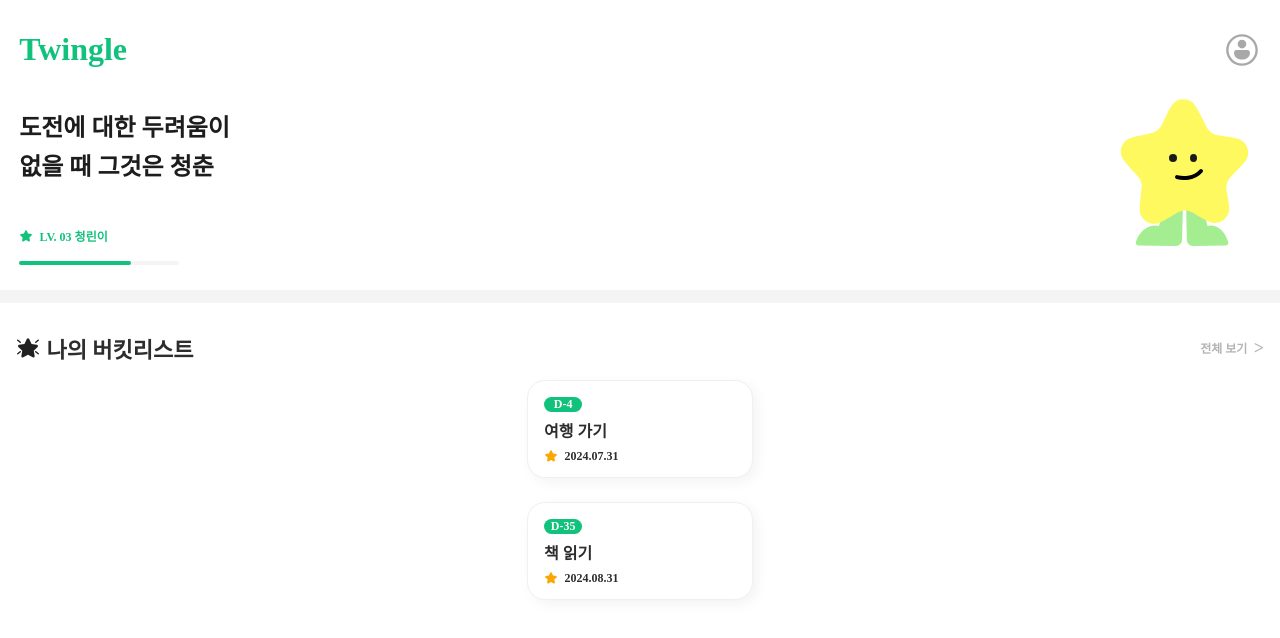
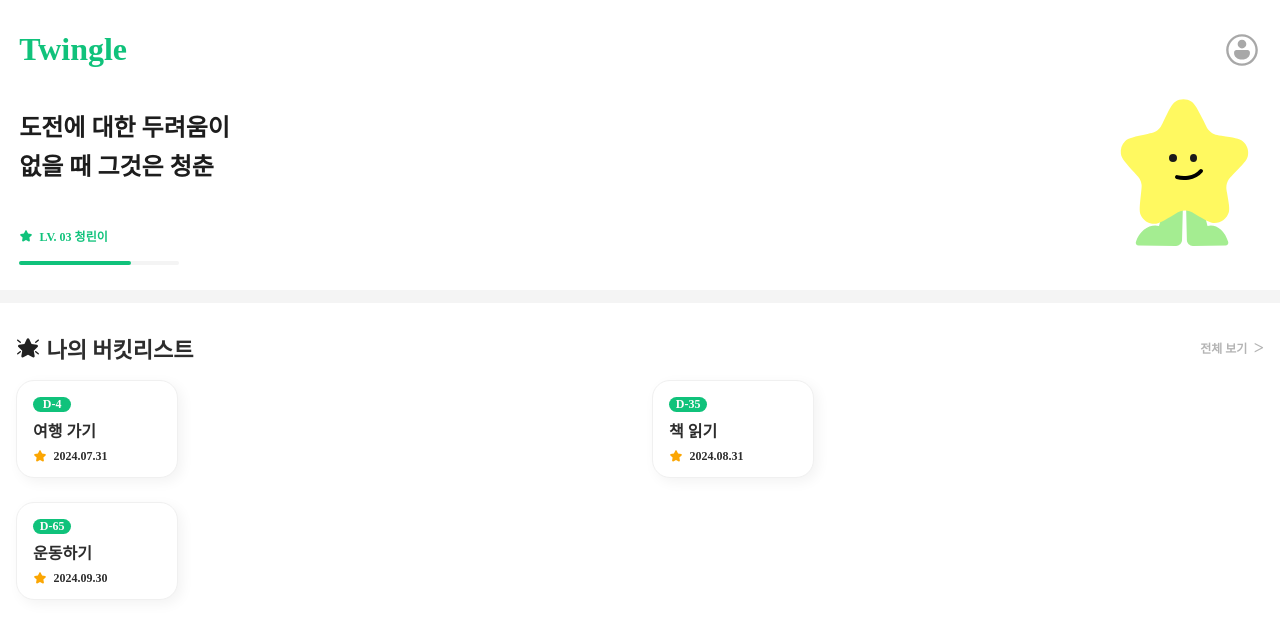
Before and after one commit to 4th-COKATHON/Team4-Client, a React (Vite) app: page / in a window 1280 px wide. Shown: the top 638 px of the page. Built offline with nearby package versions, Linux system fonts and the light colour scheme; the HTML template or start-up script is replaced by a standard one; a web font is replaced by a local one.

Commit message:
feat: home sectoin2 grid로 변경

```diff
--- a/src/pages/Home/HomeSection2.jsx
+++ b/src/pages/Home/HomeSection2.jsx
@@ -8,6 +8,7 @@ import dayjs from "dayjs";
 const myBucketList = [
   { title: "여행 가기", dueDate: "2024-07-31" },
   { title: "책 읽기", dueDate: "2024-08-31" },
+  { title: "운동하기", dueDate: "2024-09-30" },
 ];
 
 const HomeSection2 = () => {
@@ -90,17 +91,18 @@ const ViewAll = styled.div`
 `;
 
 const BucketWrapper = styled.div`
-  display: flex;
-  flex-direction: column;
-  align-items: center;
+  width: 100%;
   gap: 1.5rem;
-  margin: 1rem;
+  margin: 1rem 0;
+  display: grid;
+  grid-template-columns: repeat(2, 1fr);
+  grid-auto-rows: 1fr;
 `;
 
 const BucketBox = styled.div`
   display: flex;
   flex-direction: column;
-  width: 12rem;
+  width: 8rem;
   height: 4rem;
   padding: 1rem;
   gap: 0.4rem;
```
